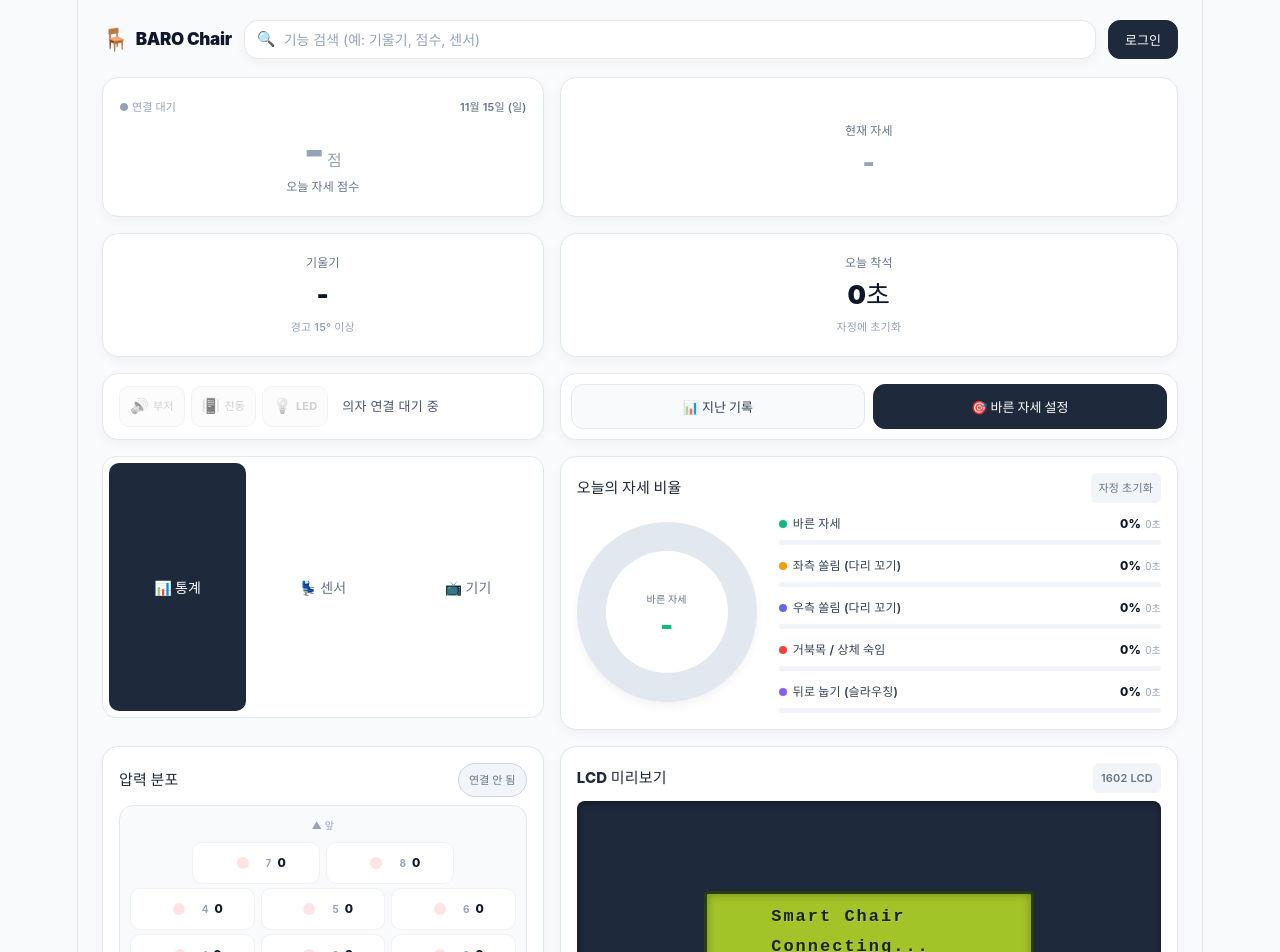
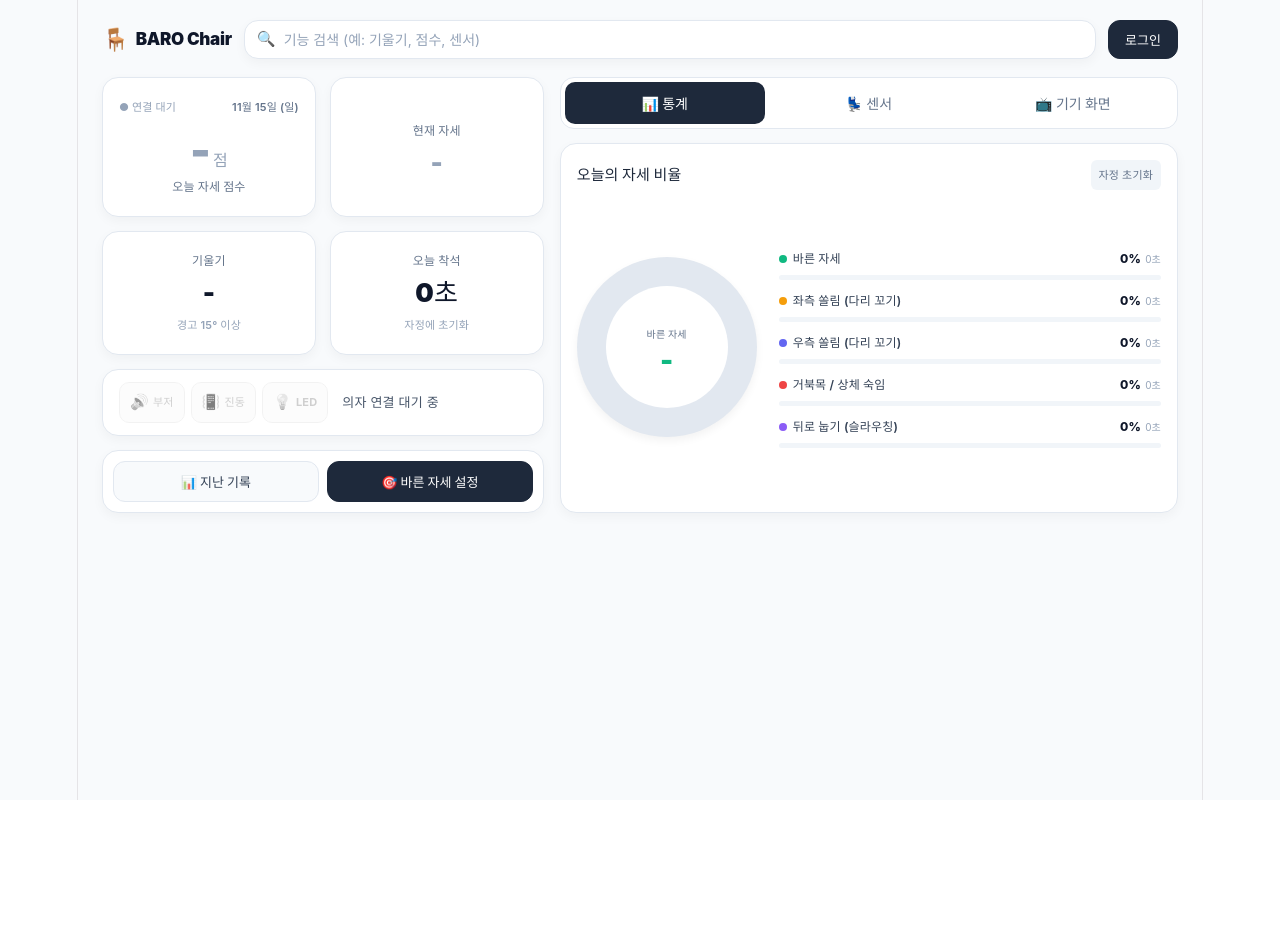
Before and after one commit to chaehunshin99/smart-chair-web, a React (Vite) app: page / in a window 1280 px wide. Shown: the top 952 px of the page. After the commit the page ends 800 px from the top, so only its background shows below. Built offline with nearby package versions, Linux system fonts and the light colour scheme.

Commit message:
Update App.jsx

```diff
--- a/src/App.jsx
+++ b/src/App.jsx
@@ -633,7 +633,9 @@ function App() {
       )}
 
       <main className="bento">
-        {/* ── 1줄: 핵심 숫자 4칸 ── */}
+        {/* ── 왼쪽: 핵심 숫자 + 알림 + 버튼 ── */}
+        <section className="col-left">
+          <div className="mini-grid">
         <div id="sum-score" className={`tile tile-score${alertType ? ' alerting' : ''}${hl('sum-score')}`}>
           <div className="tile-head">
             <span className={`live-dot ${isConnected ? 'active' : 'inactive'}`}>● {isConnected ? '실시간' : '연결 대기'}</span>
@@ -665,7 +667,7 @@ function App() {
           <span className="mini-sub">자정에 초기화</span>
         </div>
 
-        {/* ── 2줄: 알림 상태 + 빠른 실행 ── */}
+          </div>
         <div id="sum-alerts" className={`tile tile-alert${alertType ? ' alerting' : ''}${hl('sum-alerts')}`}>
           <div className="alert-chips">
             <span className={`alert-chip${isBuzzerOn ? ' on buzzer' : ''}`}>🔊<em>부저</em></span>
@@ -680,15 +682,18 @@ function App() {
           <button className="action-btn primary" onClick={openCalibModal}>🎯 바른 자세 설정</button>
         </div>
 
-        {/* ── 모바일 전용 탭 (PC에서는 아래 카드가 한 화면에 다 보임) ── */}
-        <div id="card-tabs" className={`tab-navigation mobile-only${hl('card-tabs')}`}>
-          <button className={`tab-btn ${activeTab === 'statistics' ? 'active' : ''}`} onClick={() => setActiveTab('statistics')}>📊 통계</button>
-          <button className={`tab-btn ${activeTab === 'heatmap' ? 'active' : ''}`} onClick={() => setActiveTab('heatmap')}>💺 센서</button>
-          <button className={`tab-btn ${activeTab === 'device' ? 'active' : ''}`} onClick={() => setActiveTab('device')}>📺 기기</button>
-        </div>
+        </section>
 
-        {/* ── 3줄: 통계 + 센서 ── */}
-        <div id="tile-stats" className={`tile tile-stats${activeTab !== 'statistics' ? ' m-hidden' : ''}${hl('tile-stats')}`}>
+        {/* ── 오른쪽: 탭으로 나눈 상세 화면 ── */}
+        <section className="col-right">
+          <div id="card-tabs" className={`tab-navigation${hl('card-tabs')}`}>
+            <button className={`tab-btn ${activeTab === 'statistics' ? 'active' : ''}`} onClick={() => setActiveTab('statistics')}>📊 통계</button>
+            <button className={`tab-btn ${activeTab === 'heatmap' ? 'active' : ''}`} onClick={() => setActiveTab('heatmap')}>💺 센서</button>
+            <button className={`tab-btn ${activeTab === 'device' ? 'active' : ''}`} onClick={() => setActiveTab('device')}>📺 기기 화면</button>
+          </div>
+
+          {activeTab === 'statistics' && (
+        <div id="tile-stats" className={`tile tile-panel tile-stats${hl('tile-stats')}`}>
           <div className="card-title-bar"><h3>오늘의 자세 비율</h3><span className="card-tag">자정 초기화</span></div>
           <div className="stats-layout">
             <div className="donut-chart" style={donutChartStyle}>
@@ -710,8 +715,10 @@ function App() {
             </div>
           </div>
         </div>
+          )}
 
-        <div id="tile-heatmap" className={`tile tile-heatmap${activeTab !== 'heatmap' ? ' m-hidden' : ''}${hl('tile-heatmap')}`}>
+          {activeTab === 'heatmap' && (
+        <div id="tile-heatmap" className={`tile tile-panel tile-heatmap${hl('tile-heatmap')}`}>
           <div className="card-title-bar">
             <h3>압력 분포</h3>
             <span className={`status-pill ${isConnected && isSitting ? 'sitting' : 'empty'}`}>{isConnected && isSitting ? '착석 중' : isConnected ? '빈 의자' : '연결 안 됨'}</span>
@@ -738,9 +745,11 @@ function App() {
             </div>
           </div>
         </div>
+          )}
 
-        {/* ── 4줄: LCD + 기울기 게이지 ── */}
-        <div id="card-lcd" className={`tile tile-lcd${activeTab !== 'device' ? ' m-hidden' : ''}${hl('card-lcd')}`}>
+          {activeTab === 'device' && (
+            <div className="tile-panel device-grid">
+        <div id="card-lcd" className={`tile tile-lcd${hl('card-lcd')}`}>
           <div className="card-title-bar"><h3>LCD 미리보기</h3><span className="card-tag">1602 LCD</span></div>
           <div className="lcd-screen-frame">
             <div className="lcd-bezel-1602">
@@ -749,8 +758,7 @@ function App() {
             </div>
           </div>
         </div>
-
-        <div id="card-tilt" className={`tile tile-tilt${activeTab !== 'device' ? ' m-hidden' : ''}${hl('card-tilt')}`}>
+        <div id="card-tilt" className={`tile tile-tilt${hl('card-tilt')}`}>
           <div className="card-title-bar"><h3>의자 기울기</h3><span className={`card-tag${isTiltOver ? ' danger' : ''}`}>경고 {tiltAlarmAngle}° 이상</span></div>
           <div className="tilt-value" style={{ color: isTiltOver ? '#dc2626' : '#0f172a' }}>{isConnected ? angle.toFixed(1) : '-'}<span>°</span></div>
           <div className="tilt-bar-bg">
@@ -759,6 +767,9 @@ function App() {
           </div>
           <div className="tilt-scale"><span>0°</span><span>{TILT_GAUGE_MAX}°</span></div>
         </div>
+            </div>
+          )}
+        </section>
       </main>
 
 
```
